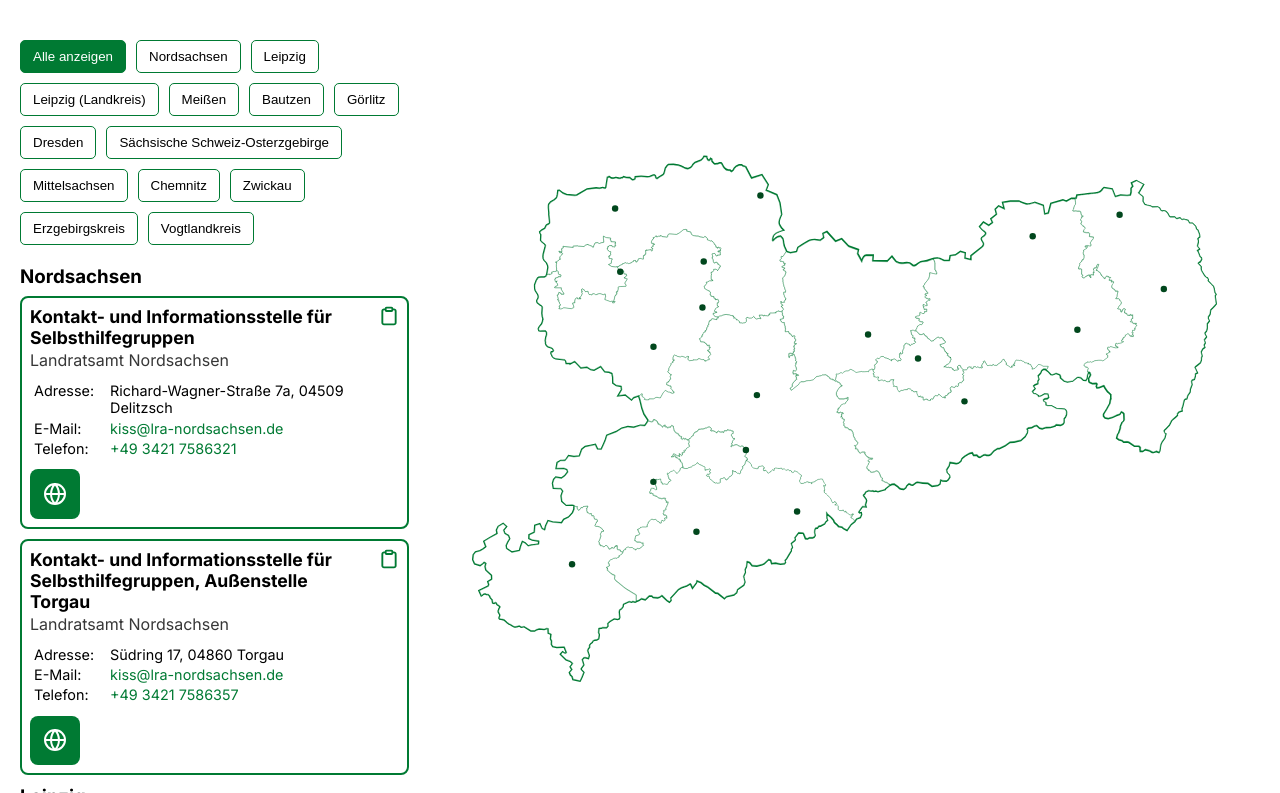
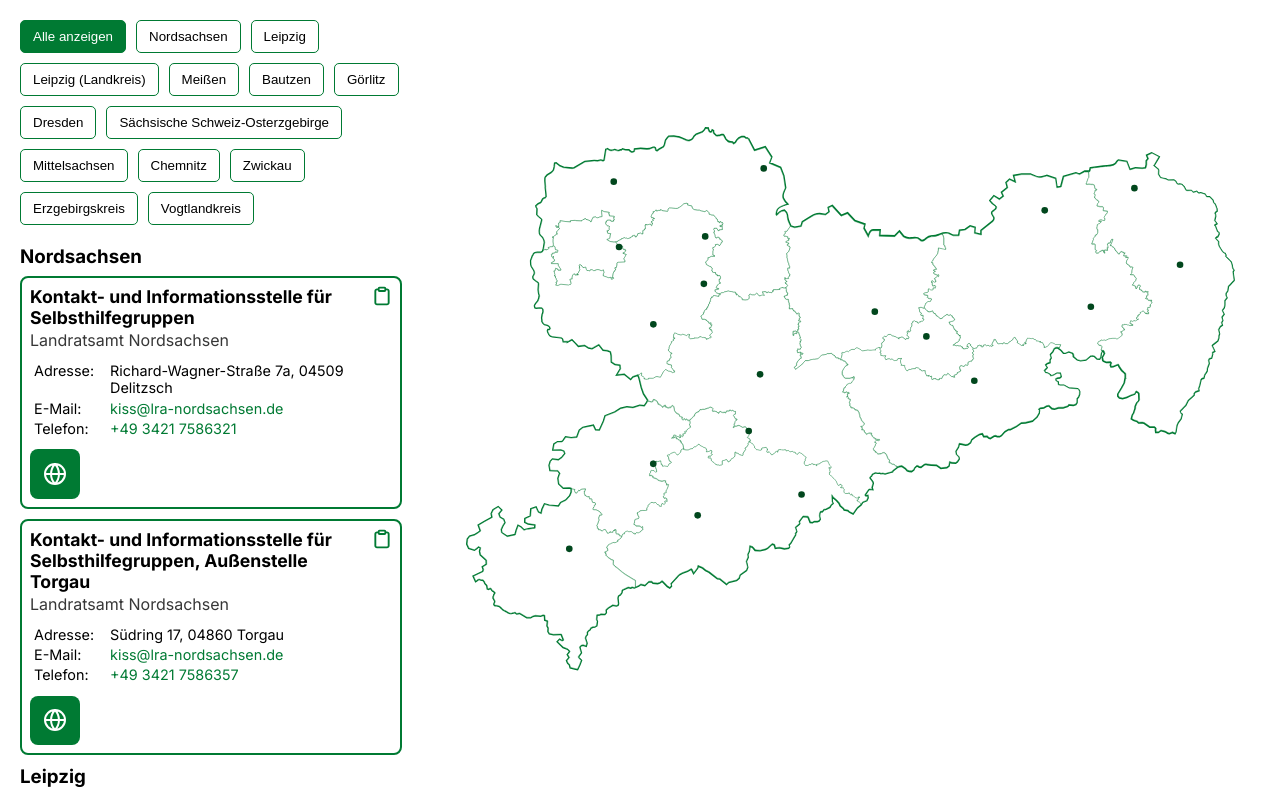
Before and after one commit to es-sn/selbsthilfe-sachsen-karte, a plain HTML site: page index.html in a window 1280 px wide. Shown: the top 793 px of the page. Drawn offline with Linux system fonts and the light colour scheme.

Commit message:
Adjust main layout and contact points padding
Set main element padding and section margin to 0 for a tighter layout. Updated #contact-points to use uniform padding instead of only right padding.

```diff
--- a/style.css
+++ b/style.css
@@ -81,7 +81,7 @@ a:hover, a:focus {
    Main Layout
    ========================================================================== */
 main {
-    padding: 20px;
+    padding: 0;
     box-sizing: border-box;
     min-height: 100vh;
     display: flex;
@@ -92,7 +92,7 @@ main {
     display: flex;
     flex-wrap: wrap;
     flex-grow: 1;
-    margin-top: 20px;
+    margin: 0;
     min-height: 0;
 }
 
@@ -102,7 +102,7 @@ main {
 #contact-points {
     width: 33%;
     overflow-y: auto;
-    padding-right: 20px;
+    padding: 20px;
     box-sizing: border-box;
 }
 
```
